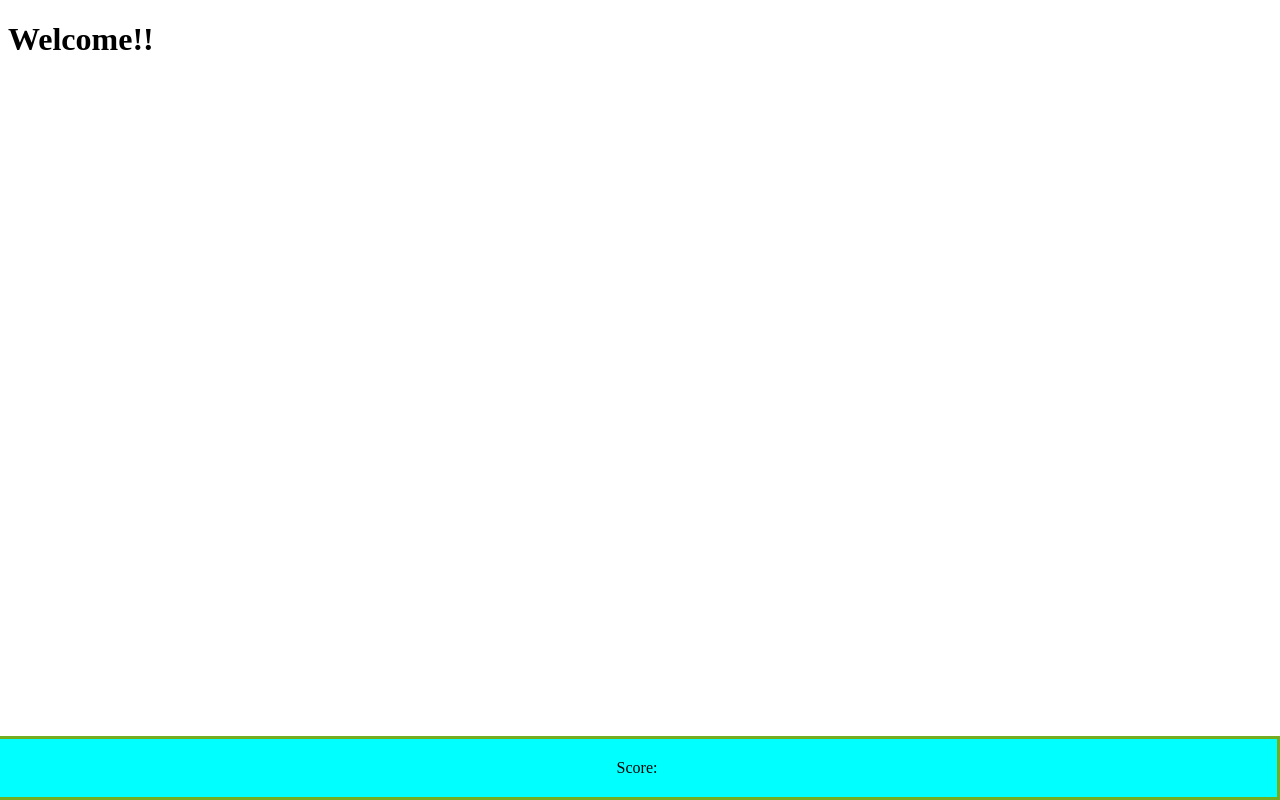
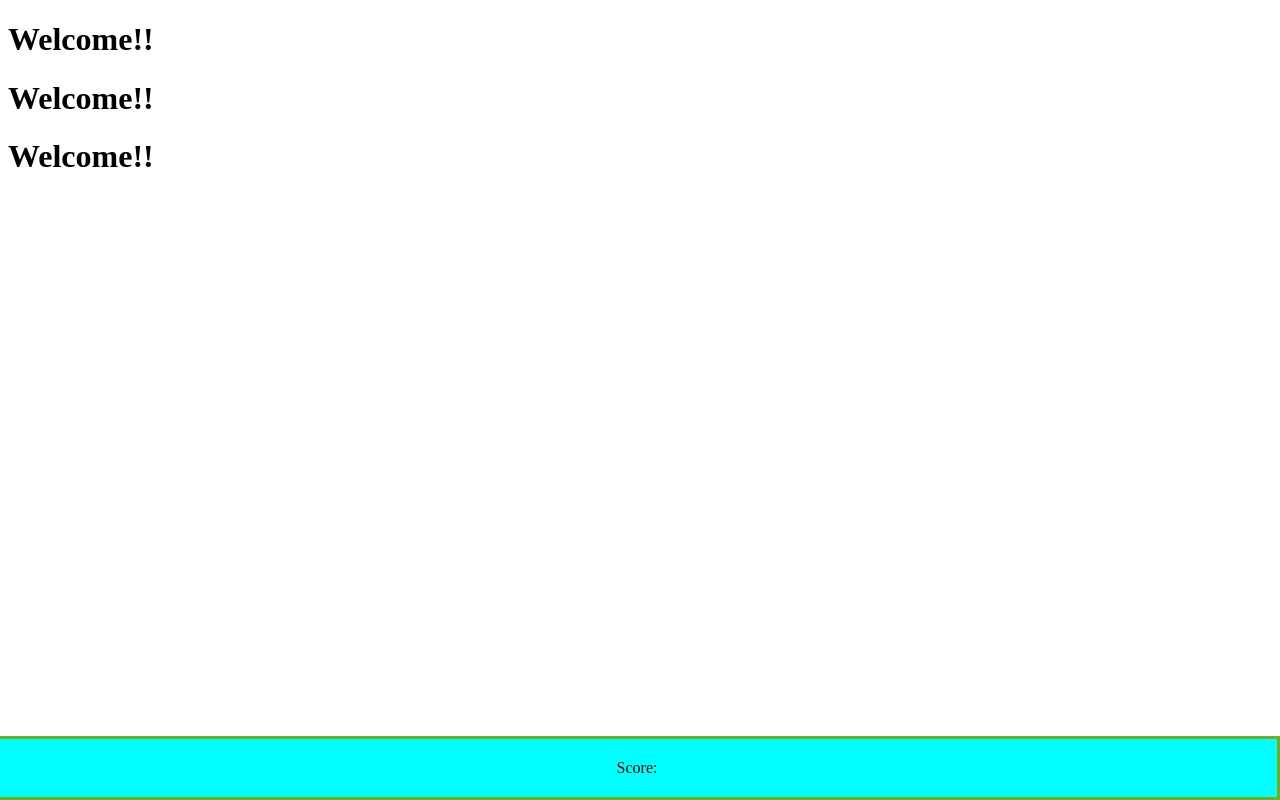
Before and after one commit to abdul-waris26/cric_scoreboard, a plain HTML site: page index.html in a window 1280 px wide. Drawn offline with Linux system fonts and the light colour scheme.

Commit message:
first commit

```diff
--- a/index.html
+++ b/index.html
@@ -24,6 +24,8 @@
     </head>
     <body>
         <h1>Welcome!!</h1>
+        <h1>Welcome!!</h1>
+        <h1>Welcome!!</h1>
         <footer id="scoreboard">
             <div id="footer">Score:</div>
         </footer>
```
